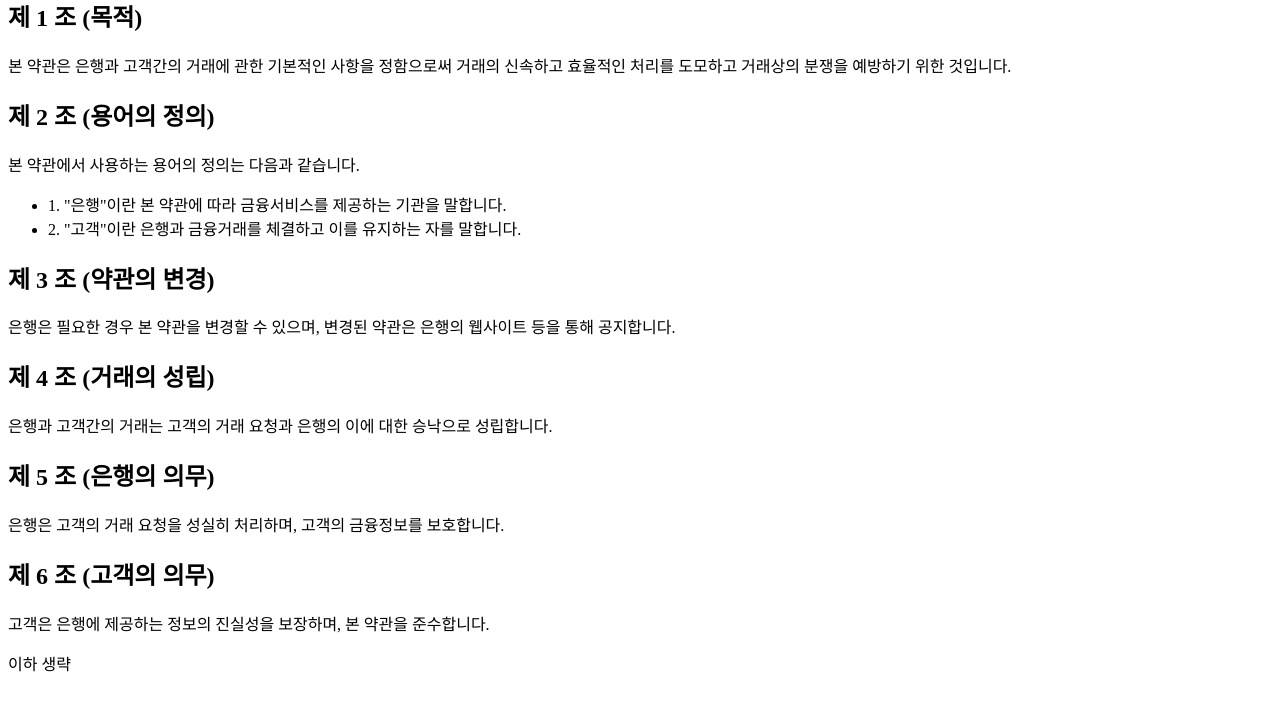
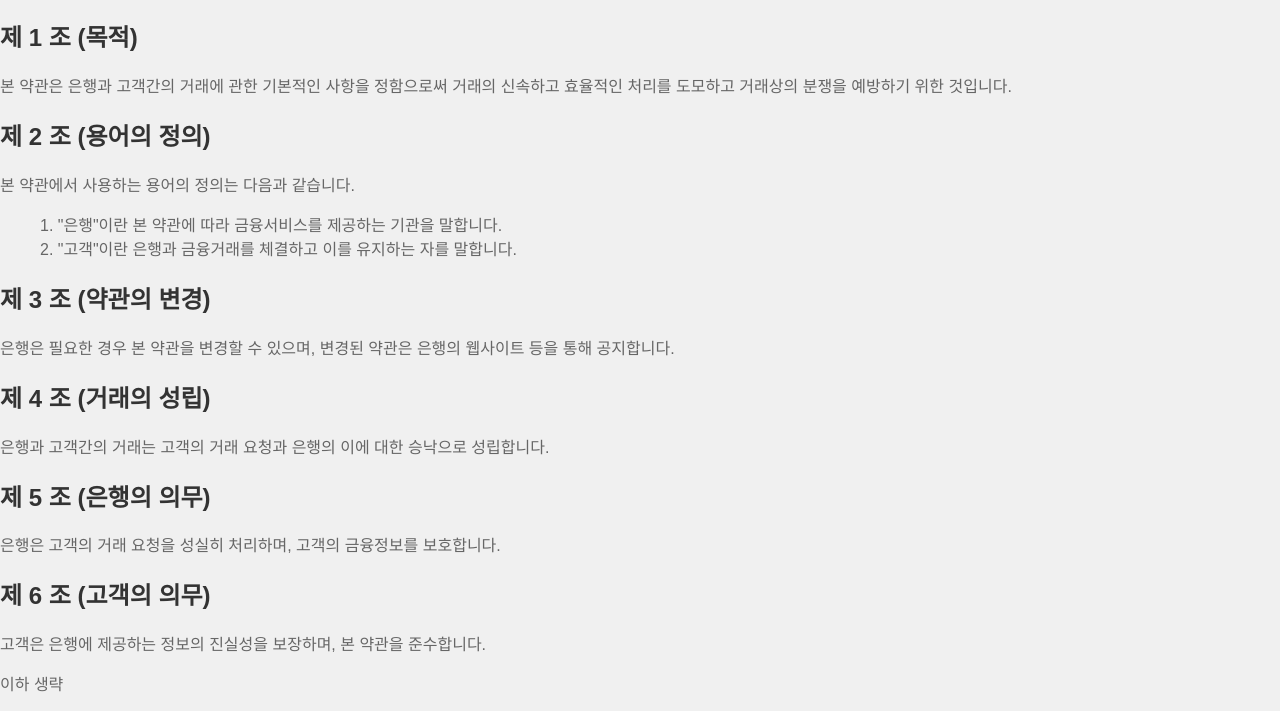
Before and after one commit to layla-focalors/LaylaBank_Html, a plain HTML site: page index.html in a window 1280 px wide. Shown: the part 91-802 px from the top of the page. Drawn offline with Linux system fonts and the light colour scheme.

Commit message:
Update index.html

```diff
--- a/index.html
+++ b/index.html
@@ -2,6 +2,30 @@
 <html>
 <head>
     <title>은행 약관 By Layla-Bank</title>
+    <style>
+        body {
+            font-family: Arial, sans-serif;
+            margin: 0;
+            padding: 0;
+            background-color: #f0f0f0;
+        }
+        h1 {
+            background-color: #333;
+            color: #fff;
+            padding: 10px 0;
+            text-align: center;
+        }
+        h2 {
+            color: #333;
+            margin-top: 20px;
+        }
+        p, li {
+            color: #666;
+        }
+        ul {
+            list-style-type: none;
+        }
+    </style>
 </head>
 <body>
     <h1>은행 약관</h1>
```
